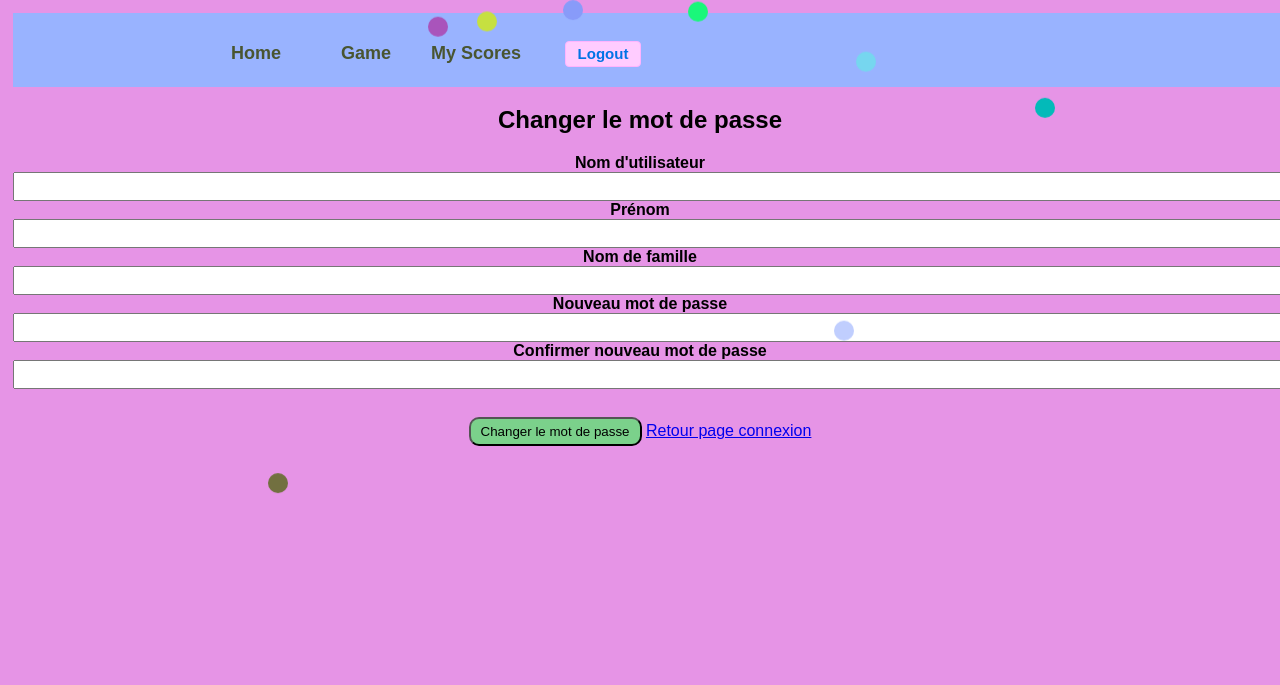
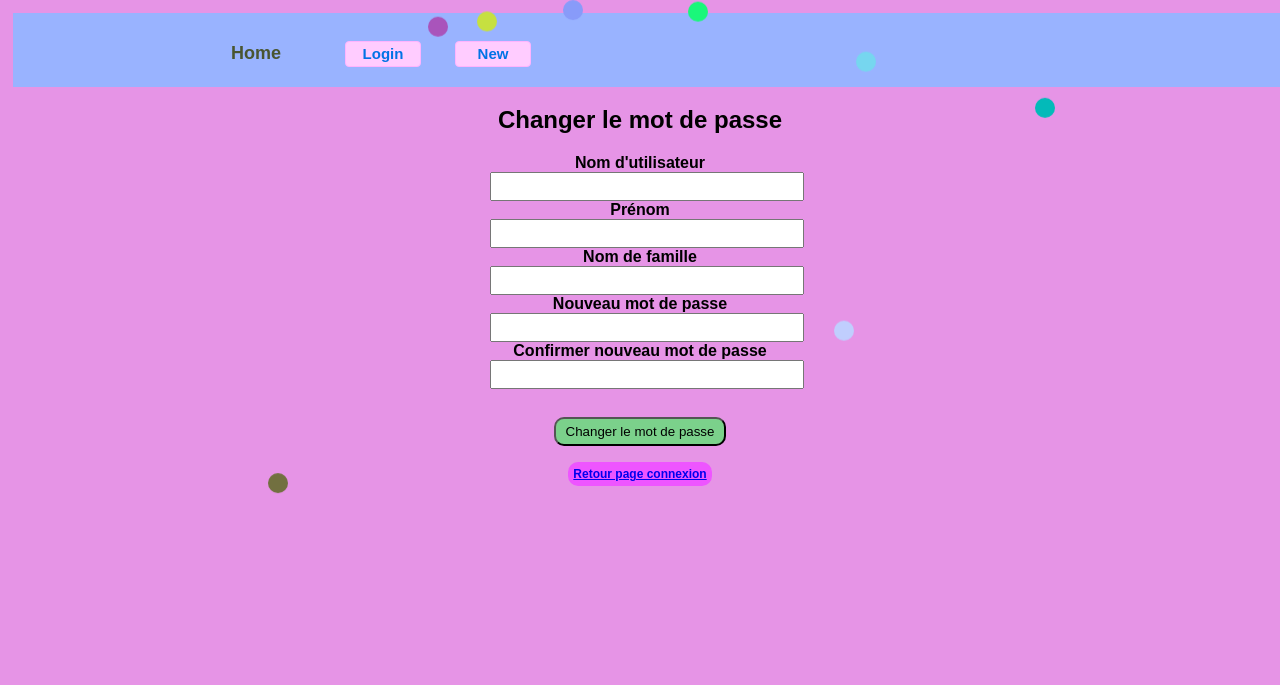
Before and after one commit to Ammanari/projet_final, a PHP site: page /changePassword.php in a window 1280 px wide. Shown: the top 685 px of the page. Run offline with PHP 8.4, Linux system fonts and the light colour scheme.

Commit message:
Add files via upload

```diff
--- a/changePassword.php
+++ b/changePassword.php
@@ -61,11 +61,8 @@ if (isset($_POST['changePassword'])) {
     $conn->close();
 }
 ?>
-
-
 <!DOCTYPE html>
 <html>
-
 <head>
     <meta charset="UTF-8">
     <link rel="stylesheet" href="style.css">
@@ -88,14 +85,25 @@ if (isset($_POST['changePassword'])) {
     <nav>
         <ul>
         <li><a href="index.php">Home</a></li>
-      <li><a href="./formulaireAccueil.php">Game</a></li>
+        <?php
+                if (isUserLoggedIn()) {
+                echo'<li><a href="./formulaireAccueil.php">Game</a></li>
                     <li><form action="./logout.php" method="post"></li>
                     <li><a href="./highscores.php">My Scores</a></li>
                     <li><form action="./logout.php" method="post">
                     <button type="submit" name="logout-submit">Logout</button></form></li>
+                    ';
+                } else {
+                echo '<li><a href="./connectionLogin.php">
+                    <button>Login</button></a></li>
+                    <li><a href="./formulaireInscription.php">
+                    <button>New</button></a></li>';
+                }
+            ?>
         </ul>
     </nav>
 </header>
+<div class="form-container">
     <form id="formpassword" action="changePassword.php" method="post">
         <h2>Changer le mot de passe</h2>
         <label for="username">Nom d'utilisateur</label>
@@ -115,8 +123,10 @@ if (isset($_POST['changePassword'])) {
         <br>
         <br>
         <input id="changepwd" type="submit" value="Changer le mot de passe" name="changePassword">
-        <a id="changepwd" href="connectionLogIn.php">Retour page connexion</a>
+        <br /><br/>
+        <a id="changePW" href="connectionLogIn.php">Retour page connexion</a>
     </form>
+</div>
 </body>
 <script>
     function createConfetti() {
--- a/index.php
+++ b/index.php
@@ -6,7 +6,7 @@ require_once 'session_handler.php';
 <head>
     <meta charset="UTF-8">
     <meta name="viewport" content="width=device-width">
-    <title>Make Baby Smart</title>
+    <title>Smart Baby Game Portal</title>
     <link rel="stylesheet" href="style.css">
     <link rel="script" href="script.js">
 </head>
```
Lines whose indentation alone changed are shown as unchanged.
